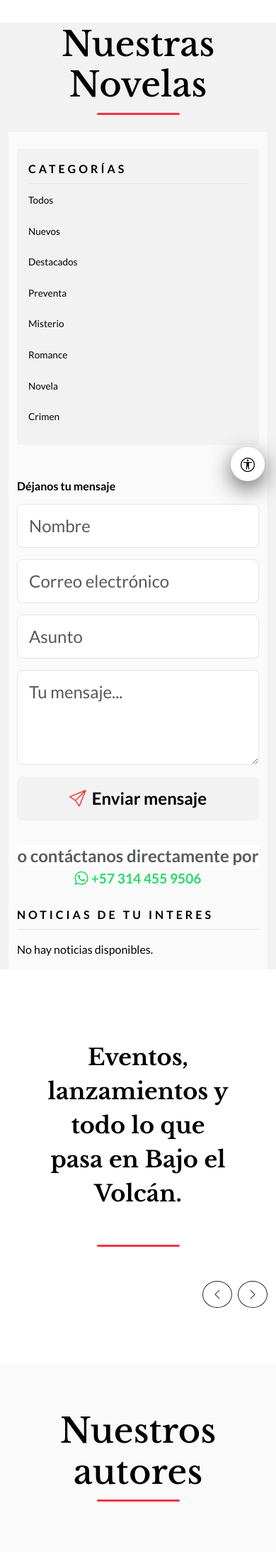
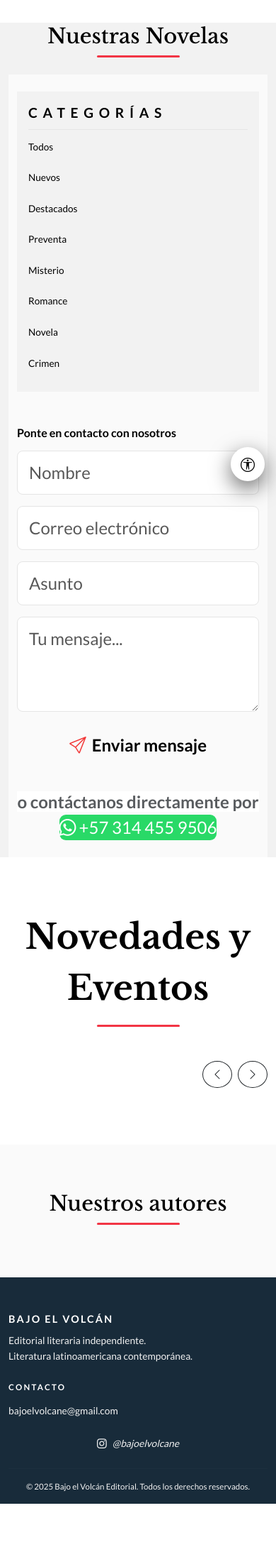
Before and after one commit to albert-amado/Bajo-el-volc-n-ediciones-Django, a Django app: template home/templates/home/index.html in a window 390 px wide. Shown: the part 150-2337 px from the top of the page at 71% size. After the commit the page ends 2269 px from the top, so only its background shows below. Run offline with Django 5.2, Linux system fonts and the light colour scheme; the template is opened without the code that fills it, so the values that code supplies are empty; some web fonts are replaced.

Commit message:
fix: cambios de estilo comenzamos con responsive

```diff
--- a/catalogo/static/catalogo/css/libros_contacto_form.css
+++ b/catalogo/static/catalogo/css/libros_contacto_form.css
@@ -38,7 +38,6 @@
 }
 
 .bev-btn-submit {
-    background-color: var(--pr-gray-1000);
     color: var(--text-primary);
     border: none;
     padding: 0.8rem;
@@ -82,11 +81,13 @@
     color: var(--pr-gray-1200);
 }
 .bev-contact-value {
-    color: var(--pr-icono-whatsapp);
-    font-weight: bolder;
+    border-radius: 9px;
+    color: var(--pr-white);
+    font-weight: 400;
     text-decoration: none;
     transition: color 0.2s;
-    font-size: larger;
+    font-size: x-large;
+    background-color: var(--pr-icono-whatsapp);
 }
 
 .bev-contact-value:hover {
--- a/catalogo/static/catalogo/css/librosseccion.css
+++ b/catalogo/static/catalogo/css/librosseccion.css
@@ -8,7 +8,6 @@
     color: var(--text-primary);
     text-align: center;
     display: block;
-    font-size: -webkit-xxx-large;
     width: fit-content;
     padding: 0.1rem 1.4rem;
     margin: 1rem auto 0;
--- a/catalogo/templates/catalogo/includes/libros_contacto_form.html
+++ b/catalogo/templates/catalogo/includes/libros_contacto_form.html
@@ -1,5 +1,5 @@
 <div class="bev-contact-form mb-4">
-  <h5 class="fw-bold mb-3">Déjanos tu mensaje</h5>
+  <h5 class="fw-bold mb-3">Ponte en contacto con nosotros</h5>
   <div class="d-flex flex-column gap-3">
     <input type="text" id="inputNombre" class="bev-form-input" placeholder="Nombre" />
     <input type="email" id="inputCorreo" class="bev-form-input" placeholder="Correo electrónico" />
--- a/catalogo/templates/catalogo/includes/libros_seccion.html
+++ b/catalogo/templates/catalogo/includes/libros_seccion.html
@@ -15,7 +15,7 @@
       </div>
       <aside class="libros-sidebar-right bev-sticky col-12 col-lg-3 mt-4 mt-lg-5">
         {% include "catalogo/includes/libros_contacto_form.html" %}
-        {% include "noticias/libros_noticias_lateral.html" %}
+        <!--{% include "noticias/libros_noticias_lateral.html" %}-->
       </aside>
     </div>
   </div>
--- a/core/static/css/var.css
+++ b/core/static/css/var.css
@@ -151,6 +151,7 @@
   --navbar-text:      var(--text-primary); /* #f4f4f4 */
   --navbar-accent:    var(--text-primary); /* #f4f4f4 */
   --navbar-logo-glow: rgba(255, 255, 255, 0.15);
+  --footer-bg: var(--bg-body);
 }
 
 /* --- Base de la página --- */
--- a/noticias/templates/noticias/listado_inicio.html
+++ b/noticias/templates/noticias/listado_inicio.html
@@ -4,7 +4,7 @@
       <div class="col-lg-8 mx-auto text-center">
         <div class="bev-divider mx-auto mb-4"></div>
         <p class="lead bev-lead">
-          Eventos, lanzamientos y todo lo que pasa en Bajo el Volcán.
+          Novedades y Eventos
         </p>
         <div class="bev-section-line"></div>
       </div>
@@ -63,11 +63,11 @@
     display: flex;
     flex-wrap: nowrap;
     overflow-x: auto;
-    gap: 1.5rem;
+    gap: 2.5rem;
     padding-bottom: 1rem;
     scroll-snap-type: x proximity;
     -webkit-overflow-scrolling: touch;
-  }
+}
   .bev-carrusel-noticias .bev-noticia-item {
     flex: 0 0 320px;
     scroll-snap-align: start;
@@ -81,14 +81,23 @@
     font-weight: 300;
     font-family: var(--font-heading);
     color: var(--text-primary);
-    font-size: xx-large;
+    font-size: -webkit-xxx-large;
     font-weight: 700;
-    margin: 3rem;
 }
+
 .bg-white {
     --bs-bg-opacity: 1;
     background-color: var(--bg-body) !important;
 }
+.m-3 {
+    margin: 1rem !important;
+    background-color: var(--bg-body);
+    font-size: smaller;
+    color: var(--text-primary);
+    font-family: 'Open Sans', Arial, sans-serif;
+}
+
+
 </style>
 
 <script>
```
